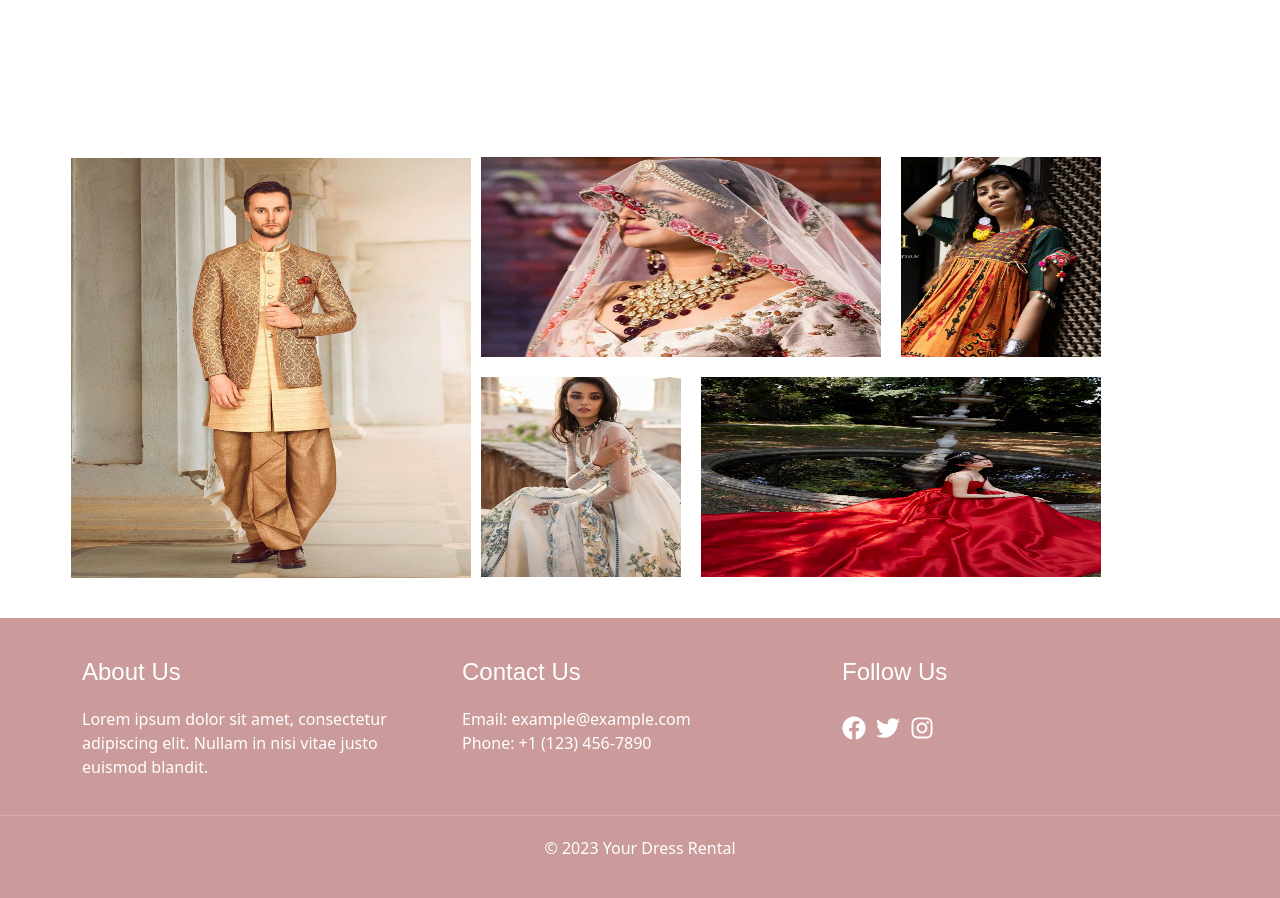
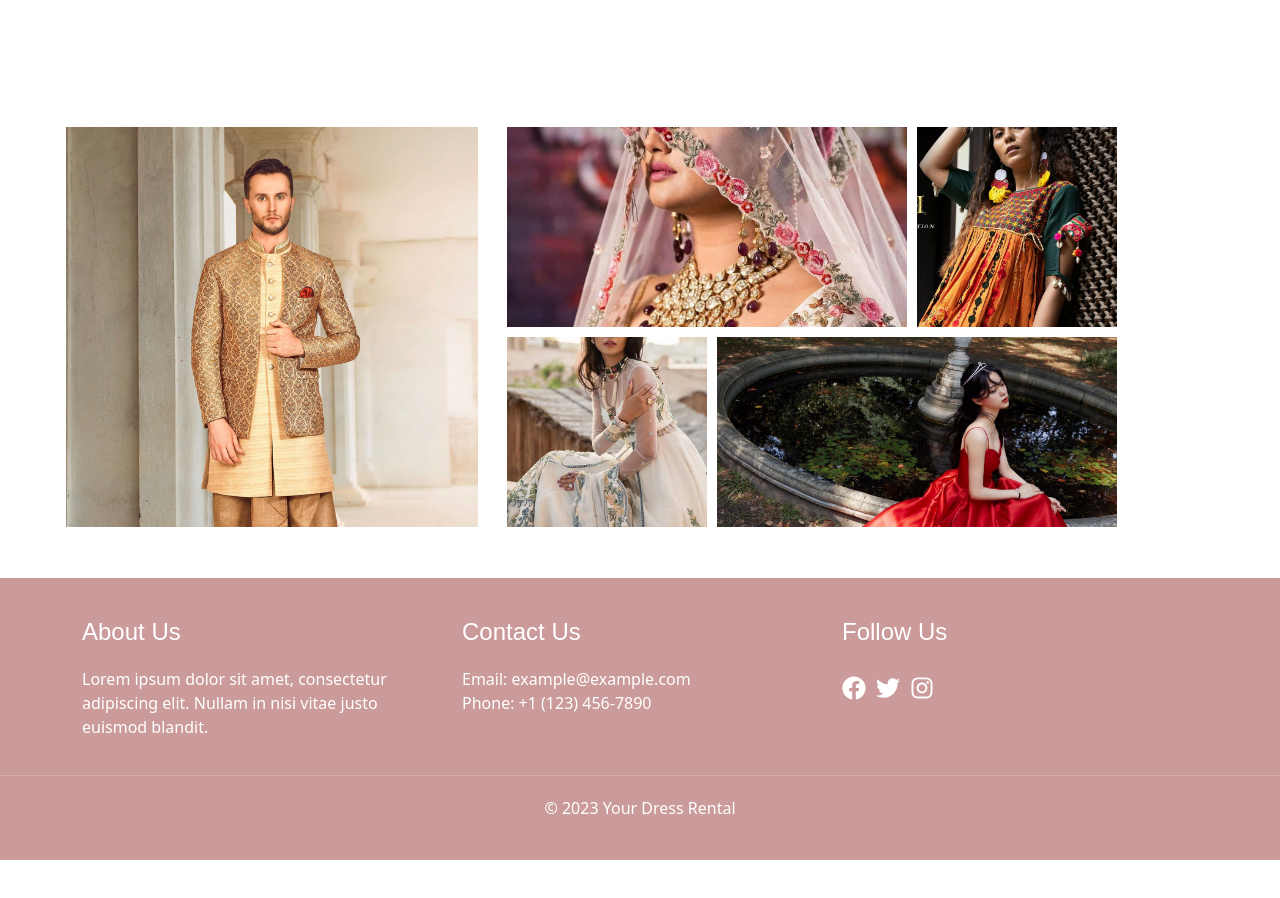
Before and after one commit to DiptanshuG/RentYourDress, a React (Create React App) app in the folder client/: page / in a window 1280 px wide. Shown: the part 3200-4098 px from the top of the page. After the commit the page ends 4060 px from the top, so only its background shows below. Built offline with nearby package versions, Linux system fonts and the light colour scheme.

Commit message:
image hoverable effect

```diff
--- a/client/src/components/HomePage/ImageGrid.js
+++ b/client/src/components/HomePage/ImageGrid.js
@@ -5,50 +5,29 @@ import top from "../../assets/images/top.jpg";
 import bride from "../../assets/images/bride1.jpg";
 import men from "../../assets/images/menn.jpg";
 import "../../styles/ImageGrid.css";
+import ImageZoom from "../ImageZoom";
 
+const imageData = [
+  { src: bride, alt: "Image Description", width: 400, height: 200 },
+  { src: topRated, alt: "Image 3", width: 200, height: 200 },
+  { src: top, alt: "Image 4", width: 200, height: 200 },
+  { src: cocktail, alt: "Image 5", width: 400, height: 200 },
+];
 function ImageGrid() {
   return (
     <div className="section-image-grid">
-        {/* left div with one images */}
       <div className="left-div-image">
-          <img
+        <ImageZoom
           src={men}
-            alt="Image 1"
-            width={400}
-            height={420}
+          alt="Image Description"
         />
       </div>
-
-        {/* right div with four image */}
       <div className="right-div-image">
-          <img
-            src={bride}
-            alt="Image 2"
-            className="image"
-            width={400}
-            height={200}
-          />
-          <img
-            src={topRated}
-            alt="Image 3"
-            className="image"
-            width={200}
-            height={200}
-          />
-          <img
-            src={top}
-            alt="Image 4"
-            className="image"
-            width={200}
-            height={200}
-          />
-          <img
-            src={cocktail}
-            alt="Image 5"
-            className="image"
-            width={400}
-            height={200}
-          />
+        {imageData.map((image, index) => (
+          <div className="right-image-container">
+            <ImageZoom key={index} {...image} />
+          </div>
+        ))}
       </div>
     </div>
   );
--- /dev/null
+++ b/client/src/components/ImageZoom.js
@@ -0,0 +1,39 @@
+import React, { useState } from "react";
+import PropTypes from "prop-types";
+import "../styles/ImageZoom.css"
+function ImageZoom({ src, alt, width, height }) {
+  const [isHovered, setIsHovered] = useState(false);
+
+  const handleMouseEnter = () => {
+    setIsHovered(true);
+  };
+
+  const handleMouseLeave = () => {
+    setIsHovered(false);
+  };
+
+  return (
+    <div
+      className={`image-zoom-container ${isHovered ? "hovered" : ""}`}
+      style={{ width, height }}
+      onMouseEnter={handleMouseEnter}
+      onMouseLeave={handleMouseLeave}
+    >
+      <img
+        src={src}
+        alt={alt}
+        className={`image-zoom ${isHovered ? "zoomed" : ""}`}
+        style={{ width: "100%", height: "100%" }}
+      />
+    </div>
+  );
+}
+
+ImageZoom.propTypes = {
+  src: PropTypes.string.isRequired,
+  alt: PropTypes.string.isRequired,
+  width: PropTypes.number,
+  height: PropTypes.number,
+};
+
+export default ImageZoom;
--- a/client/src/styles/ImageGrid.css
+++ b/client/src/styles/ImageGrid.css
@@ -1,10 +1,7 @@
 /* Style for the main section */
 .section-image-grid {
   display: flex;
-    align-items: center;
-    padding: 20px;
-    max-width: 100%;
-    justify-content: start;
+  justify-content: space-around;
   margin: 51px;
 }
 
@@ -12,8 +9,15 @@
 .left-div-image {
   display: flex;
   flex-wrap: wrap;
-    height: 378px;
+  height: 400px;
+  width: 35%;
   background-color: white;
+  overflow: hidden; /* Hide overflow for zoom effect */
+}
+
+.right-image-container{
+  overflow: hidden; /* Hide overflow for zoom effect */
+
 }
 
 /* Style for the right div */
@@ -21,9 +25,24 @@
   display: flex;
   flex-wrap: wrap;
   height: 400px;
+  width: 60%;
+  gap: 10px;
+  overflow: hidden; /* Hide overflow for zoom effect */
+
 }
 
 /* Style for the individual images */
 .image {
   margin: 10px; /* Add spacing between the images */
+  transition: transform 0.3s ease; /* Transition for the zoom effect */
+  width: auto; /* Allow original image width */
+  height: auto; /* Allow original image height */
+  max-width: 100%; /* Ensure image fits within its container */
+  max-height: 100%; /* Ensure image fits within its container */
 }
+
+.image:hover {
+  transform: scale(
+    1.05
+  ); /* Adjust the scale factor for the desired zoom level */
+}
--- /dev/null
+++ b/client/src/styles/ImageZoom.css
@@ -0,0 +1,44 @@
+/* Style for the container */
+.image-zoom-container {
+  position: relative;
+  overflow: hidden;
+  transition: transform 0.5s ease; /* Slower transition for zoom effect */
+  cursor: pointer; /* Change cursor to pointer on hover */
+}
+
+/* Style for the image */
+.image-zoom {
+  width: 100%;
+  height: 100%;
+  object-fit: cover; /* Maintain aspect ratio and cover container */
+  transition: transform 0.5s ease; /* Slower transition for zoom effect */
+}
+
+/* Style for the gradient overlay */
+.image-zoom-container::before {
+  content: "";
+  position: absolute;
+  top: 0;
+  left: 0;
+  width: 100%;
+  height: 100%;
+  background: linear-gradient(
+    to bottom,
+    rgba(0, 0, 0, 0.4),
+    /* Start color (adjust the opacity as needed) */ transparent
+      /* End color (fully transparent) */
+  );
+  opacity: 0; /* Initially hidden */
+  transition: opacity 0.3s ease; /* Transition for gradient overlay */
+}
+
+/* Style when hovered */
+.image-zoom-container.hovered {
+  transform: scale(
+    1.05
+  ); /* Adjust the scale factor for the desired zoom level */
+}
+
+.image-zoom-container.hovered::before {
+  opacity: 1; /* Show the gradient overlay on hover */
+}
```
Lines whose indentation alone changed are shown as unchanged.
